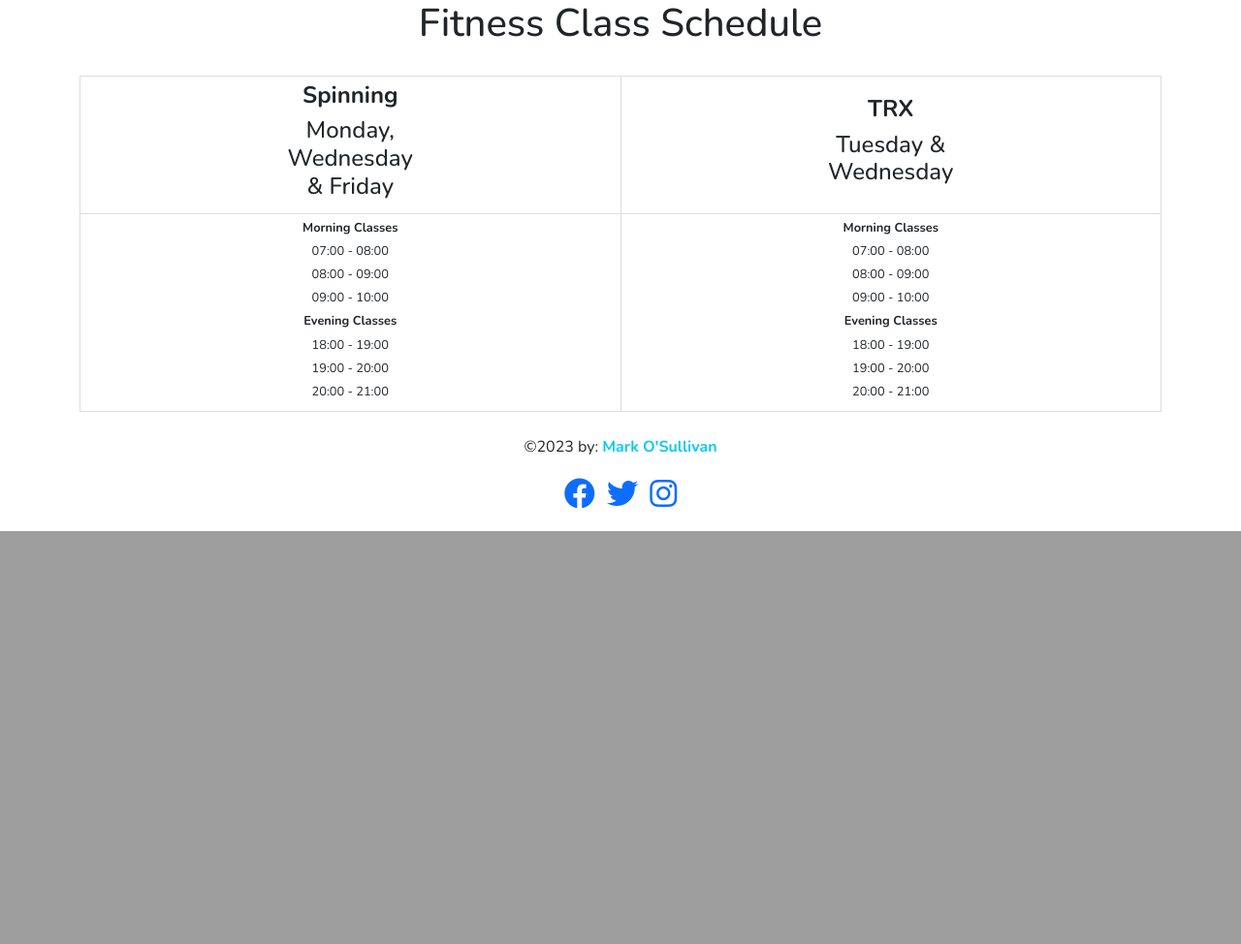
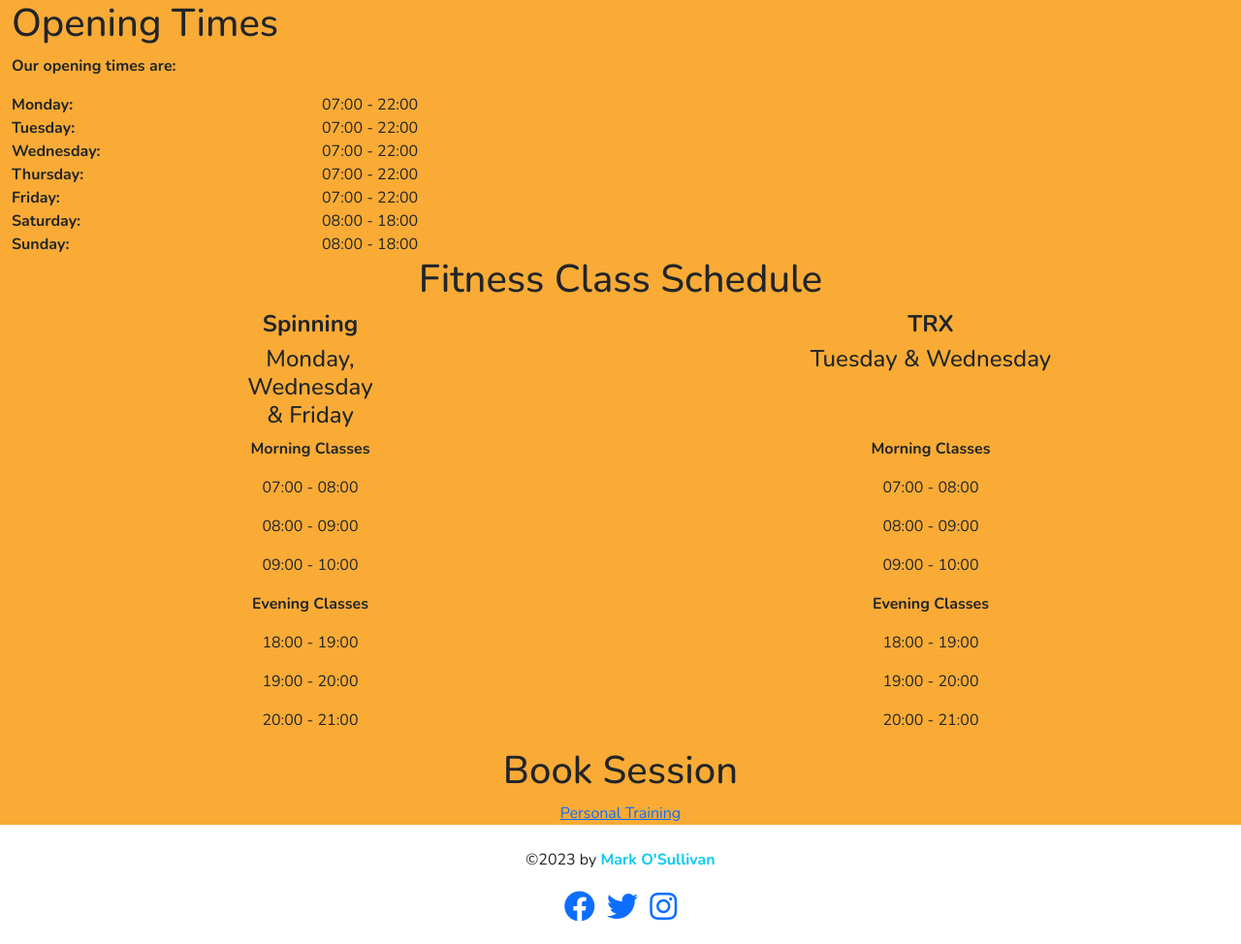
Before and after one commit to Mark-O-S/Get-After-It, a Django app: page / in a window 1280 px wide. Shown: the part 1287-2261 px from the top of the page at 97% size. Before the commit the page ends 1835 px from the top, so only its background shows below. Run offline with Django 3.2, Linux system fonts and the light colour scheme; the visitor is signed in with stand-in values (Sample User, id 1); some libraries are stand-ins or nearby versions.

Commit message:
Display message to user if PT session unavailable

```diff
--- a/gym/urls.py
+++ b/gym/urls.py
@@ -4,5 +4,6 @@ from gym import views
 
 urlpatterns = [
     path('', views.Home, name="Home"),
-    path('gym_booking/', views.get_personal_training_sessions),
+    path('pt_booking/', views.set_up_personal_training_page),
+    path('update_personal_training', views.update_personal_training_session),
 ]
--- a/gym/views.py
+++ b/gym/views.py
@@ -1,13 +1,111 @@
 from django.shortcuts import render
 from .models import PersonalTraining
+from datetime import datetime, timedelta
+from django.contrib import messages
+
+
+TIMES = {f"{time}": "test" for time in range(7, 22)}
+TIMES_LIST = [f"{time}:00" for time in range(7, 22)]
+WEEK_LONG = 7
+
 
 def Home(request):
-
     return render(request, "index.html")
 
-def get_personal_training_sessions(request):
-    personal_trainings = PersonalTraining.objects.all()
+
+# Set up personal training week
+def set_up_pt_week():
+    pt_week = {}
+    datetime_now = datetime.today()
+
+    # Get all datetimes from today to the next 7 days
+    week_from_today = [datetime_now +
+                       timedelta(days=num) for num in range(WEEK_LONG)]
+
+    # Get all dates from today to the next 7 days and set times as the value
+    for day in week_from_today:
+        pt_week[day.date()] = TIMES
+    return pt_week
+
+
+def get_personal_training_sessions(user):
+    datetime_now = datetime.today()
+    filter_week_from_today = datetime_now + timedelta(days=WEEK_LONG)
+
+    personal_trainings = PersonalTraining.objects.filter(
+        booked_by=user, date_time__gt=datetime_now,
+        date_time__lt=filter_week_from_today)
+
+    return personal_trainings
+
+
+def book_personal_training(request):
+    if request.method == 'GET':
+        user = request.user
+        return user
+
+    # Check if the date time is available
+    # personal_trainings = PersonalTraining.objects.filter(
+    #     booked_by=user, date_time)
+
+    # Check if the date time is available
+    # PersonalTraining.objects.create(
+    #     subject=subject + ": " + user_profile.get_full_name(),
+    #     message=body,
+    #     user=user_profile)
+
+
+def set_up_personal_training_page(request):
+
+    # Get all pt sessions that are on the current day and for the next 7 days
+    # This is for displaying the booked sessions upcoming for the next 7 days
+    # personal_training_sessions = get_personal_training_sessions(
+    #     request.user)
+
+    # Have to create a range value since it doesn't exist in template django
     context = {
-        'personal_trainings': personal_trainings
+        'times_list': TIMES_LIST
     }
-    return render(request, "gym_booking.html", context)
+    return render(request, "pt_booking.html", context)
+
+def update_personal_training_session(request):
+    # Try and book a session
+    booked_session = book_personal_training(request)
+
+    if request.method == 'GET':  # If the form has been submitted...
+        form = request.GET  # A form bound to the POST data
+        personal_training_date = form["personal_training_date"]
+        time = form["times_list"]
+        booking_status = "There is an issue"
+
+        format_data = "%Y-%m-%d %H:%M:%S"
+        personal_training_date = f"{personal_training_date} {time}:00"
+        filter_datetime = datetime.strptime(personal_training_date,
+                                            format_data)
+
+        personal_training_data = {}
+        # Check if the date and time user chose is available
+        try:
+            personal_training_data = PersonalTraining.objects.get(
+                date_time__date=filter_datetime.date(),
+                date_time__hour=filter_datetime.hour)
+            personal_training_data = {personal_training_data}
+        except PersonalTraining.DoesNotExist:
+            booking_status = "This session is available"
+
+        if len(personal_training_data) > 0:
+            session_message = "This session is not available"
+            messages.add_message(request, messages.ERROR, session_message)
+            context = {
+                'booking_status': booking_status,
+                'session_message': session_message,
+                'times_list': TIMES_LIST
+            }
+            return render(request, "pt_booking.html", context)
+
+        context = {
+            'booking_status': session_message,
+            'booking_date': personal_training_data,
+            'time': time
+        }
+        return render(request, "pt_booking_session.html", context)
--- a/static/css/style.css
+++ b/static/css/style.css
@@ -1,20 +1,28 @@
 body {
     font-family: 'Nunito', sans-serif;
-    background-color: white;
+    /*  */
 }
 
+
+/* Nav Bar */
+.nav-item {
+    font-size: 1.5rem;
+    letter-spacing: 3px;
+}
+
+
 /* Footer */
-
 footer {
     margin: auto 30px;
 }
+
 
 footer i {
     font-size: 2rem;
 }
 
+
 /* Jumbotron box */
-
 .jumbotron {
     padding: 30px;
     border: 3px solid rgba(0, 0, 0, 0.5);
@@ -22,26 +30,30 @@ footer i {
     background-color: rgba(128, 128, 128, 0.5);
 }
 
-/* Fitness class timetable */
-.timetable-container {
-    margin-top: 30px;
+
+/* Opening times */
+
+.opening-times-container {
+    background-color: #F9AB36;
+    background-size: cover;
 }
 
-.timetable-table {
-    width: 100%;
-    border-collapse: collapse;
+.day {
+    font-weight: bold;
 }
 
-.timetable-table th,
-.timetable-table td {
-    padding: 10px;
-    text-align: center;
-    border: 1px solid #ddd;
+
+/* Fitness class timetable */
+.fitness-class-schedule-container{
+    background-color: #F9AB36;
+    background-size: cover;
 }
 
 .class-name {
     font-weight: bold;
 }
+
+
 
 /* Media Queries */
 /* For screen sizes with a maximum width of 767px */
@@ -53,18 +65,3 @@ footer i {
         background-color: transparent;
     }
 }
-
-/* For screen sizes with a minimum width of 767px */
-@media (min-width: 767px) {
-
-    /* Fitness class schedule */
-    .timetable-table th,
-    .timetable-table td {
-        padding: 5px;
-        font-size: 0.8rem;
-    }
-
-    .timetable-table p {
-        margin-bottom: 5px;
-    }
-}
--- a/templates/base.html
+++ b/templates/base.html
@@ -31,9 +31,9 @@
 
 <body>
     <!-- Navigation bar-->
-    <nav class="navbar navbar-expand-sm bg-light navbar-light">
+    <nav class="navbar navbar-expand-lg navbar-light">
         <div class="container-fluid">
-            <a class="navbar-brand" href="#">
+            <a class="navbar-brand" href="/">
                 <img src="https://res.cloudinary.com/dfv7uge9t/image/upload/v1685228417/GetAfterIt%20Imgs/apple-icon-72x72_bx0xpb.png"
                     alt="logo image">
                 Get After It
@@ -45,7 +45,7 @@
             <div class="collapse navbar-collapse" id="navbarText">
                 <ul class="navbar-nav ms-auto mb-2 mb-lg-0">
                     <li class="nav-item">
-                        <a class="nav-link" href="#">Home</a>
+                        <a class="nav-link" href="/">Home</a>
                     </li>
                     <li class="nav-item">
                         <a class="nav-link" href="#">Classes</a>
@@ -66,10 +66,25 @@
                     </li>
                     {% endif %}
 
+
+
                 </ul>
             </div>
         </div>
     </nav>
+
+    <div class="container">
+        <div class="row">
+            <div class="col-md-8 offset-md-2">
+                {% for message in messages %}
+                <div class="alert {{ message.tags }} alert-dismissible fade show" id="msg" role="alert">
+                    {{ message | safe }}
+                    <button type="button" class="btn-close" data-bs-dismiss="alert" aria-label="Close"></button>
+                </div>
+                {% endfor %}
+            </div>
+        </div>
+    </div>
 
     <!-- Main block of content-->
     <main class="flex-shrink-0 main-bg">
@@ -82,7 +97,7 @@
     <footer class="footer container-fluid d-flex flex-column align-items-center pt-4 pb-1">
         <!-- Add flex-column and align-items-center classes to the footer -->
         <div class="row d-flex justify-content-center">
-            <p>&copy;2023 by:
+            <p>&copy;2023 by
                 <a target="_blank" href="https://github.com/Mark-O-S" style="text-decoration: none;">
                     <strong class="text-info">Mark O'Sullivan</strong>
                 </a>
@@ -93,8 +108,8 @@
             <div class="text-center">
                 <ul class="list-unstyled list-inline">
                     <li class="list-inline-item">
-                        <a href="https://www.facebook.com/" target="_blank" rel="noopener noreferrer" class="social-link"
-                            aria-label="Facebook">
+                        <a href="https://www.facebook.com/" target="_blank" rel="noopener noreferrer"
+                            class="social-link" aria-label="Facebook">
                             <i class="fa-brands fa-facebook social-icon"></i>
                         </a>
                     </li>
@@ -105,8 +120,8 @@
                         </a>
                     </li>
                     <li class="list-inline-item">
-                        <a href="https://www.instagram.com/" target="_blank" rel="noopener noreferrer" class="social-link"
-                            aria-label="Instagram">
+                        <a href="https://www.instagram.com/" target="_blank" rel="noopener noreferrer"
+                            class="social-link" aria-label="Instagram">
                             <i class="fa-brands fa-instagram social-icon"></i>
                         </a>
                     </li>
@@ -115,6 +130,23 @@
         </div>
     </footer>
 
+    <script>
+        function timeData(event) {
+            const times_list = document.getElementById("times_list");
+            document.getElementById("time_chosen").value = times_list.value;
+        }
+
+        function dateData(event) {
+            const personalTrainingDate = document.getElementById("personal_training_dates");
+            document.getElementById("personal_training_date").value = personalTrainingDate.value;
+        }
+
+        setTimeout(function () {
+            let messages = document.getElementById('msg');
+            let alert = new bootstrap.Alert(messages);
+            alert.close();
+        }, 2500);
+    </script>
 
 </body>
 
--- a/templates/index.html
+++ b/templates/index.html
@@ -25,26 +25,61 @@
     </div>
 </div>
 
+
+<!-- Opening times -->
+<div class="container-fluid opening-times-container">
+    <h1>Opening Times</h1>
+    <p><strong>Our opening times are:</strong></p>
+    <div class="">
+        <div class="row">
+            <div class="col-sm-3 day">Monday:</div>
+            <div class="col-sm-9">07:00 - 22:00</div>
+        </div>
+        <div class="row">
+            <div class="col-sm-3 day">Tuesday:</div>
+            <div class="col-sm-9">07:00 - 22:00</div>
+        </div>
+        <div class="row">
+            <div class="col-sm-3 day">Wednesday:</div>
+            <div class="col-sm-9">07:00 - 22:00</div>
+        </div>
+        <div class="row">
+            <div class="col-sm-3 day">Thursday:</div>
+            <div class="col-sm-9">07:00 - 22:00</div>
+        </div>
+        <div class="row">
+            <div class="col-sm-3 day">Friday:</div>
+            <div class="col-sm-9">07:00 - 22:00</div>
+        </div>
+        <div class="row">
+            <div class="col-sm-3 day">Saturday:</div>
+            <div class="col-sm-9">08:00 - 18:00</div>
+        </div>
+        <div class="row">
+            <div class="col-sm-3 day">Sunday:</div>
+            <div class="col-sm-9">08:00 - 18:00</div>
+        </div>
+    </div>
+</div>
+
+
 <!-- Fitness classes schedule -->
-<div class="container text-center ">
+<div class="container-fluid text-center fitness-class-schedule-container">
     <h1>Fitness Class Schedule</h1>
     <div class="timetable-container">
-        <table class="timetable-table">
-            <tr>
-
-                <th>
+        <div class="row">
+            <div class="col">
                 <h4><strong>Spinning</strong></h4>
                 <h4>Monday, <br> Wednesday <br> & Friday</h4>
-                </th>
-                <th>
+            </div>
+            <div class="col">
                 <h4><strong>TRX</strong></h4>
-                    <h4>Tuesday &<br> Wednesday</h4>
-                </th>
-            </tr>
+                <h4>Tuesday & Wednesday</h4>
+            </div>
+        </div>
 
-            <tr>
-
-                <td>
+        <div class="row">
+            <div class="col">
                 <p><strong>Morning Classes</strong></p>
                 <p>07:00 - 08:00</p>
                 <p>08:00 - 09:00</p>
@@ -53,9 +88,8 @@
                 <p>18:00 - 19:00</p>
                 <p>19:00 - 20:00</p>
                 <p>20:00 - 21:00</p>
-                </td>
-
-                <td>
+            </div>
+            <div class="col">
                 <p><strong>Morning Classes</strong></p>
                 <p>07:00 - 08:00</p>
                 <p>08:00 - 09:00</p>
@@ -64,11 +98,22 @@
                 <p>18:00 - 19:00</p>
                 <p>19:00 - 20:00</p>
                 <p>20:00 - 21:00</p>
-                </td>
-        </table>
+            </div>
+        </div>
+
+        <!-- If user is logged in, allow option to book a session -->
+        {% if user.is_authenticated %}
+        <div class="row">
+            <div class="col">
+                <h1>Book Session</h1>
+                <div>
+                    <a id="personal-training" href="/pt_booking">Personal Training</a>
+                </div>
+            </div>
+        </div>
+        {% endif %}
     </div>
 </div>
 
 
-
 {%endblock%}
```
Also changed, not shown: get_after_it/settings.py (+10 -1 lines), gym/models.py (+6 -1 lines), templates/pt_booking.html (added, +50 -0 lines), templates/pt_booking_session.html (renamed from templates/gym_booking.html, +3 -10 lines), gym/migrations/0002_auto_20230611_1711.py (added). Lines whose indentation alone changed are shown as unchanged.
